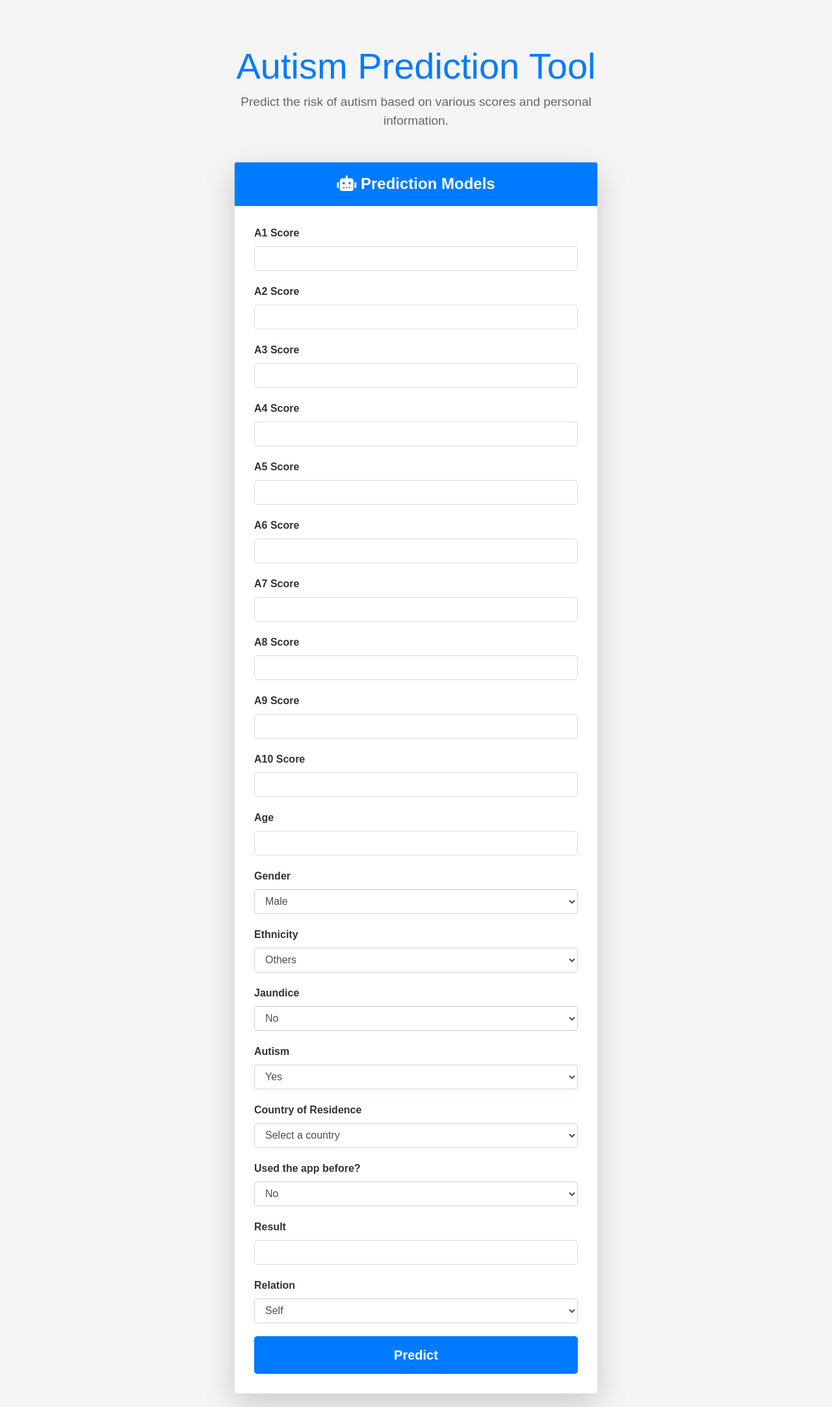
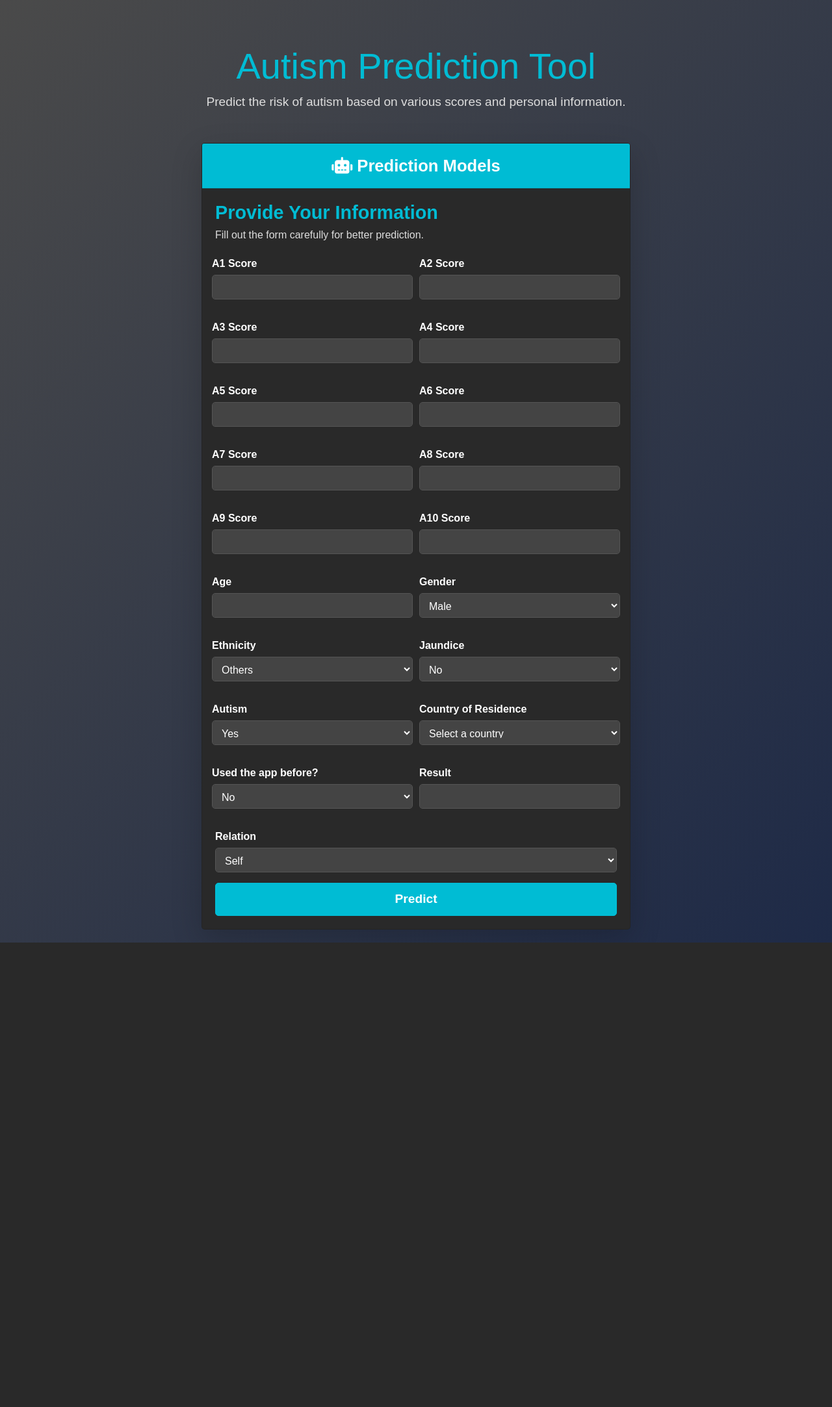
Before and after one commit to fareskouki/Autism-Prediction, a Flask app: page / in a window 1280 px wide. Shown: the whole page at 65% size. After the commit the page ends 1451 px from the top, so only its background shows below. Run offline with Flask 3, Linux system fonts and the light colour scheme; parts of the project's set-up code (start-up, migrations or seed data) failed here and were passed over; some libraries are stand-ins or nearby versions.

Commit message:
desgin fix

```diff
--- a/static/style.css
+++ b/static/style.css
@@ -1,90 +1,179 @@
-/* styles.css */
-
+/* General body styling */
 body {
-    background-color: #f5f5f5;
+    background: linear-gradient(135deg, #4a4a4a, #1e2a47);
     font-family: 'Arial', sans-serif;
-    color: #333;
+    color: #fff;
+    margin: 0;
+    padding: 0;
 }
 
+/* Container */
 .container {
-    max-width: 600px;
+    max-width: 700px;
     margin: 0 auto;
     padding: 20px;
 }
 
+/* Card styling */
 .card {
-    border-radius: 10px;
-    border: 1px solid #ddd;
-    box-shadow: 0 10px 20px rgba(0, 0, 0, 0.15);
-    background-color: #ffffff;
+    border-radius: 15px;
+    background: #292929;
+    box-shadow: 0 15px 30px rgba(0, 0, 0, 0.2);
+    transition: transform 0.3s;
+    color: white;
+}
+
+.card:hover {
+    transform: translateY(-5px);
+}
+
+.card-header {
+    background: #00bcd4;
+    color: white;
+    text-align: center;
+    padding: 15px;
+    font-size: 1.6rem;
+    border-radius: 15px 15px 0 0;
+    font-weight: bold;
 }
 
 .card-body {
-    padding: 30px;
+    padding: 20px;
 }
 
+/* Form styling */
+form label {
+    color: #ffffff;
+    font-weight: bold;
+    margin-bottom: 5px;
+}
+/* Professional Form Title Styling */
+.form-title {
+    text-align: left;
+    margin-bottom: 20px;
+}
+
+.form-title h2 {
+    font-size: 1.8rem;
+    font-weight: bold;
+    color: #00bcd4; /* Highlighted blue color */
+    margin: 0;
+}
+
+.form-title p {
+    font-size: 1rem;
+    color: #ddd;
+    margin-top: 5px;
+}
+/* Form control styling to keep text color white */
+.form-control {
+    background-color: #444;
+    color: #fff !important; /* Always keep the text color white */
+    border: 1px solid #555;
+    border-radius: 5px;
+    padding: 10px;
+    font-size: 1rem;
+    transition: all 0.3s ease;
+}
+
+.form-control:focus {
+    background-color: #444; /* Slightly lighter gray for focus */
+    border-color: #00bcd4;
+    outline: none;
+    box-shadow: 0 0 5px #00bcd4;
+    color: #fff !important; /* Text remains white during focus */
+}
+
+/* Dropdown (select) always white text */
+select.form-control {
+    background-color: #444;
+    color: #fff !important; /* Always white */
+    border: 1px solid #555;
+    padding: 10px;
+    border-radius: 5px;
+}
+
+select.form-control:focus {
+    background-color: #444;
+    border-color: #00bcd4;
+    outline: none;
+    color: #fff !important; /* White on focus */
+}
+
+
+/* Form rows */
+.form-row {
+    display: flex;
+    flex-wrap: wrap;
+    gap: 10px;
+    margin-bottom: 15px;
+}
+
+.form-group {
+    flex: 1;
+    min-width: 45%;
+}
+
+/* Buttons */
+.btn-primary {
+    background-color: #00bcd4;
+    border-color: #00bcd4;
+    font-weight: bold;
+    font-size: 1.2rem;
+    padding: 10px;
+    border-radius: 5px;
+    transition: all 0.3s ease;
+}
+
+.btn-primary:hover {
+    background-color: #008c9e;
+    border-color: #008c9e;
+    transform: scale(1.05);
+}
+
+/* Alerts */
+.alert {
+    color: #fff;
+    border-radius: 5px;
+    padding: 10px;
+}
+
+.alert-danger {
+    background-color: #d9534f;
+    border-color: #d43f3a;
+}
+
+.alert-success {
+    background-color: #5cb85c;
+    border-color: #4cae4c;
+}
+
+/* Title and heading styling */
 h1, h3 {
-    color: #007bff;
+    text-align: center;
+    font-weight: bold;
+    color: #00bcd4;
 }
 
 p.lead {
+    text-align: center;
     font-size: 1.2rem;
-    color: #666;
+    color: #ddd;
 }
 
-.form-group {
-    margin-bottom: 20px;
+/* Modal Styling */
+#predictionModal .modal-content {
+    background: #222;
+    color: white;
+    border-radius: 10px;
 }
 
-label {
-    font-weight: bold;
-    color: #333;
+#predictionModal .modal-header {
+    background-color: #00bcd4;
+    color: white;
+    border-radius: 10px 10px 0 0;
 }
 
-input[type="number"],
-select {
-    border-radius: 5px;
-    border: 1px solid #ddd;
-    padding: 12px;
-    width: 100%;
-    box-sizing: border-box;
+#predictionModal .modal-footer {
+    border-top: 1px solid #00bcd4;
 }
-
-button.btn {
-    background-color: #007bff;
-    color: white;
-    font-weight: bold;
-    border: none;
-    padding: 14px;
-    border-radius: 5px;
-    width: 100%;
-    box-sizing: border-box;
-    transition: background-color 0.3s;
-}
-
-button.btn:hover {
-    background-color: #0056b3;
-}
-
-.alert {
-    margin-top: 20px;
-    border-radius: 5px;
-}
-
-.alert-danger {
-    background-color: #f8d7da;
-    color: #721c24;
-}
-
-.alert-success {
-    background-color: #d4edda;
-    color: #155724;
-}
-.card-header {
-    background-color: #007bff;
-    color: white;
-    text-align: center;
-    padding: 15px;
-    font-size: 1.5rem;
-    font-weight: bold;
-}
--- a/templates/index.html
+++ b/templates/index.html
@@ -7,6 +7,7 @@
     <link rel="stylesheet" href="https://stackpath.bootstrapcdn.com/bootstrap/4.5.2/css/bootstrap.min.css">
     <link rel="stylesheet" href="https://cdnjs.cloudflare.com/ajax/libs/font-awesome/5.15.3/css/all.min.css">
     <link rel="stylesheet" type="text/css" href="{{ url_for('static', filename='style.css') }}">
+
 </head>
 <body>
     <div class="container mt-5">
@@ -24,6 +25,13 @@
                 <div class="alert alert-danger">{{ error }}</div>
                 {% endif %}
                 <form id="prediction-form" action="/predict" method="post">
+                    <div class="form-title">
+                        <h2>Provide Your Information</h2>
+                        <p>Fill out the form carefully for better prediction.</p>
+                    </div>
+
+                    <!-- Scores in pairs -->
+                    <div class="form-row">
                         <div class="form-group">
                             <label for="A1_Score">A1 Score</label>
                             <input type="number" class="form-control" id="A1_Score" name="A1_Score" required>
@@ -32,6 +40,8 @@
                             <label for="A2_Score">A2 Score</label>
                             <input type="number" class="form-control" id="A2_Score" name="A2_Score" required>
                         </div>
+                    </div>
+                    <div class="form-row">
                         <div class="form-group">
                             <label for="A3_Score">A3 Score</label>
                             <input type="number" class="form-control" id="A3_Score" name="A3_Score" required>
@@ -40,6 +50,8 @@
                             <label for="A4_Score">A4 Score</label>
                             <input type="number" class="form-control" id="A4_Score" name="A4_Score" required>
                         </div>
+                    </div>
+                    <div class="form-row">
                         <div class="form-group">
                             <label for="A5_Score">A5 Score</label>
                             <input type="number" class="form-control" id="A5_Score" name="A5_Score" required>
@@ -48,6 +60,8 @@
                             <label for="A6_Score">A6 Score</label>
                             <input type="number" class="form-control" id="A6_Score" name="A6_Score" required>
                         </div>
+                    </div>
+                    <div class="form-row">
                         <div class="form-group">
                             <label for="A7_Score">A7 Score</label>
                             <input type="number" class="form-control" id="A7_Score" name="A7_Score" required>
@@ -56,6 +70,8 @@
                             <label for="A8_Score">A8 Score</label>
                             <input type="number" class="form-control" id="A8_Score" name="A8_Score" required>
                         </div>
+                    </div>
+                    <div class="form-row">
                         <div class="form-group">
                             <label for="A9_Score">A9 Score</label>
                             <input type="number" class="form-control" id="A9_Score" name="A9_Score" required>
@@ -64,6 +80,10 @@
                             <label for="A10_Score">A10 Score</label>
                             <input type="number" class="form-control" id="A10_Score" name="A10_Score" required>
                         </div>
+                    </div>
+
+                    <!-- Personal information fields -->
+                    <div class="form-row">
                         <div class="form-group">
                             <label for="age">Age</label>
                             <input type="number" class="form-control" id="age" name="age" required>
@@ -75,12 +95,14 @@
                                 <option value="f">Female</option>
                             </select>
                         </div>
+                    </div>
+                    <div class="form-row">
                         <div class="form-group">
                             <label for="ethnicity">Ethnicity</label>
                             <select class="form-control" id="ethnicity" name="ethnicity" required>
                                 <option value="Others">Others</option>
                                 <option value="White-European">White-European</option>
-                            <option value="Middle Eastern ">Middle Eastern</option> <!-- Add trailing space -->
+                                <option value="Middle Eastern">Middle Eastern</option>
                                 <option value="Pasifika">Pasifika</option>
                                 <option value="Black">Black</option>
                                 <option value="Hispanic">Hispanic</option>
@@ -89,7 +111,6 @@
                                 <option value="South Asian">South Asian</option>
                                 <option value="Latino">Latino</option>
                             </select>
-
                         </div>
                         <div class="form-group">
                             <label for="jaundice">Jaundice</label>
@@ -98,6 +119,8 @@
                                 <option value="yes">Yes</option>
                             </select>
                         </div>
+                    </div>
+                    <div class="form-row">
                         <div class="form-group">
                             <label for="austim">Autism</label>
                             <select class="form-control" id="austim" name="austim" required>
@@ -167,7 +190,9 @@
                                 <option value="Bangladesh">Bangladesh</option>
                             </select>
                         </div>
+                    </div>
 
+                    <div class="form-row">
                         <div class="form-group">
                             <label for="used_app_before">Used the app before?</label>
                             <select class="form-control" id="used_app_before" name="used_app_before" required>
@@ -179,6 +204,9 @@
                             <label for="result">Result</label>
                             <input type="number" class="form-control" id="result" name="result" required>
                         </div>
+                    </div>
+
+                    <!-- Relation (single select) -->
                     <div class="form-group">
                         <label for="relation">Relation</label>
                         <select class="form-control" id="relation" name="relation" required>
@@ -186,6 +214,7 @@
                             <option value="Others">Others</option>
                         </select>
                     </div>
+
                     <button type="submit" class="btn btn-lg btn-primary btn-block">Predict</button>
                 </form>
 
@@ -218,6 +247,7 @@
             </div>
         </div>
     </div>
+
     <script src="https://ajax.googleapis.com/ajax/libs/jquery/3.5.1/jquery.min.js"></script>
     <script src="https://stackpath.bootstrapcdn.com/bootstrap/4.5.2/js/bootstrap.min.js"></script>
     <script>
```
Lines whose indentation alone changed are shown as unchanged.
